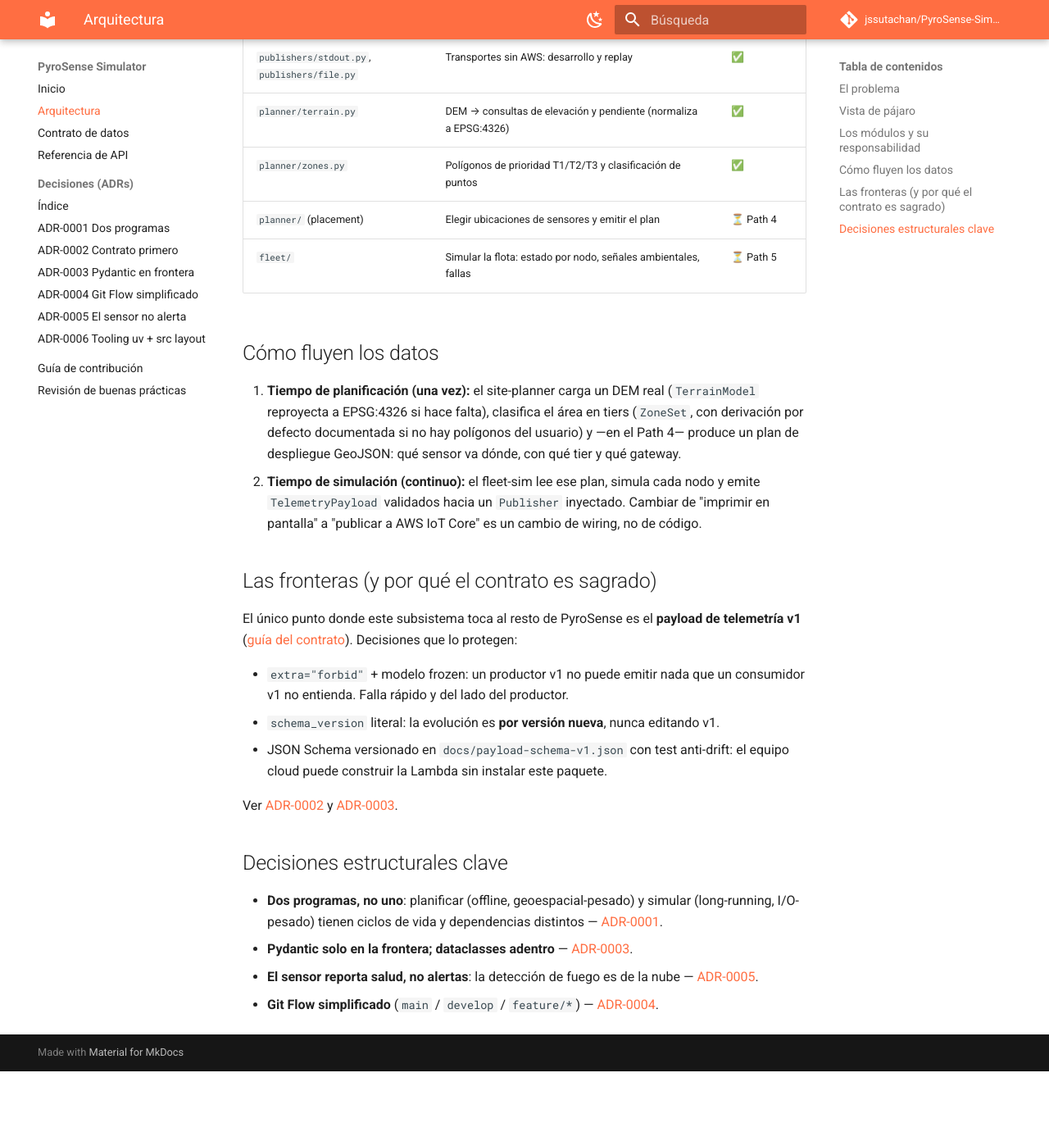
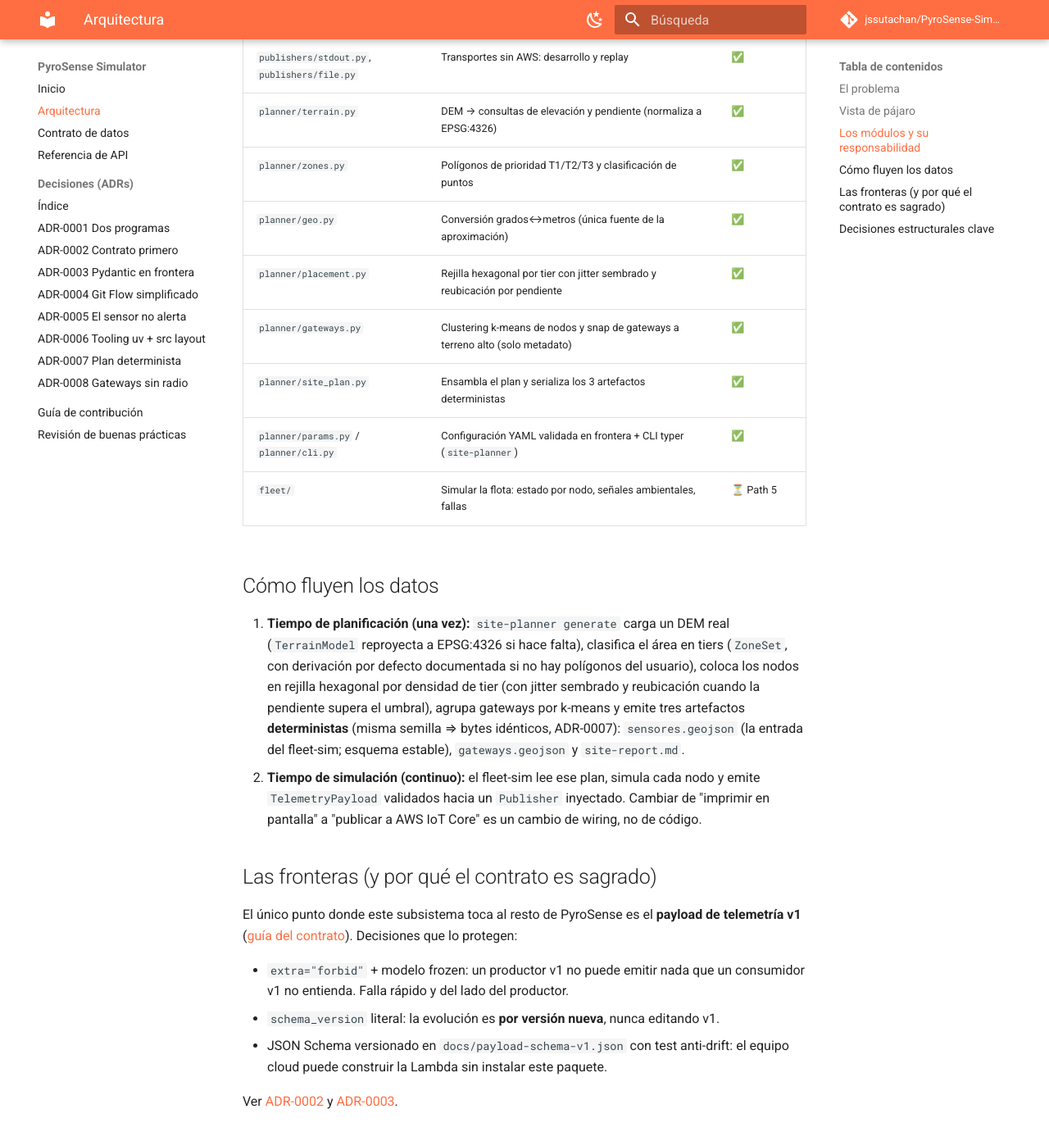
Before and after one commit to jssutachan/PyroSense-Simulator, an MkDocs documentation site: the page built from docs/architecture.md, in a window 1280 px wide and 1400 px high, scrolled down 1149 px. Shown: the top 1392 px of the window at 82% size. Built offline with MkDocs 1.6.1 and Material for MkDocs 9.7.7, drawn with Linux system fonts in a browser that asks for light colours; comment, search, counter and statistics services are not loaded; before the commit the page ends 2456 px from its top, so only the background shows below that.

Commit message:
docs: document Path 4 (placement, gateways, CLI)
ADR-0007 (deterministic plan by contract: single seed, no
timestamps, byte-identical outputs) and ADR-0008 (gateways as pure
metadata, no RF simulation; hand-rolled seeded k-means over
scikit-learn). Update README usage with the real site-planner CLI,
architecture guide module table and data flow, docs index status,
API reference (7 new modules) and CHANGELOG 0.4.0.

Co-Authored-By: Claude Fable 5 <noreply@anthropic.com>

```diff
--- a/docs/architecture.md
+++ b/docs/architecture.md
@@ -52,16 +52,23 @@ flowchart LR
 | `publishers/stdout.py`, `publishers/file.py` | Transportes sin AWS: desarrollo y replay | ✅ |
 | `planner/terrain.py` | DEM → consultas de elevación y pendiente (normaliza a EPSG:4326) | ✅ |
 | `planner/zones.py` | Polígonos de prioridad T1/T2/T3 y clasificación de puntos | ✅ |
-| `planner/` (placement) | Elegir ubicaciones de sensores y emitir el plan | ⏳ Path 4 |
+| `planner/geo.py` | Conversión grados↔metros (única fuente de la aproximación) | ✅ |
+| `planner/placement.py` | Rejilla hexagonal por tier con jitter sembrado y reubicación por pendiente | ✅ |
+| `planner/gateways.py` | Clustering k-means de nodos y snap de gateways a terreno alto (solo metadato) | ✅ |
+| `planner/site_plan.py` | Ensambla el plan y serializa los 3 artefactos deterministas | ✅ |
+| `planner/params.py` / `planner/cli.py` | Configuración YAML validada en frontera + CLI typer (`site-planner`) | ✅ |
 | `fleet/` | Simular la flota: estado por nodo, señales ambientales, fallas | ⏳ Path 5 |
 
 ## Cómo fluyen los datos
 
-1. **Tiempo de planificación (una vez):** el site-planner carga un DEM real
+1. **Tiempo de planificación (una vez):** `site-planner generate` carga un DEM real
    (`TerrainModel` reproyecta a EPSG:4326 si hace falta), clasifica el área en tiers
-   (`ZoneSet`, con derivación por defecto documentada si no hay polígonos del usuario)
-   y —en el Path 4— produce un plan de despliegue GeoJSON: qué sensor va dónde, con
-   qué tier y qué gateway.
+   (`ZoneSet`, con derivación por defecto documentada si no hay polígonos del usuario),
+   coloca los nodos en rejilla hexagonal por densidad de tier (con jitter sembrado y
+   reubicación cuando la pendiente supera el umbral), agrupa gateways por k-means y
+   emite tres artefactos **deterministas** (misma semilla ⇒ bytes idénticos, ADR-0007):
+   `sensores.geojson` (la entrada del fleet-sim; esquema estable), `gateways.geojson`
+   y `site-report.md`.
 2. **Tiempo de simulación (continuo):** el fleet-sim lee ese plan, simula cada nodo y
    emite `TelemetryPayload` validados hacia un `Publisher` inyectado. Cambiar de
    "imprimir en pantalla" a "publicar a AWS IoT Core" es un cambio de wiring, no de código.
--- a/mkdocs.yml
+++ b/mkdocs.yml
@@ -55,5 +55,7 @@ nav:
       - ADR-0004 Git Flow simplificado: adr/ADR-0004-git-flow.md
       - ADR-0005 El sensor no alerta: adr/ADR-0005-sensor-no-alerta.md
       - ADR-0006 Tooling uv + src layout: adr/ADR-0006-tooling.md
+      - ADR-0007 Plan determinista: adr/ADR-0007-plan-determinista.md
+      - ADR-0008 Gateways sin radio: adr/ADR-0008-gateways-metadato.md
   - Guía de contribución: CONTRIBUTING.md
   - Revisión de buenas prácticas: best-practices-review.md
```
Also changed, not shown: CHANGELOG.md (+20 -0 lines), README.md (+22 -3 lines), docs/adr/ADR-0007-plan-determinista.md (added, +31 -0 lines), docs/adr/ADR-0008-gateways-metadato.md (added, +34 -0 lines), docs/adr/index.md (+2 -0 lines), docs/index.md (+1 -1 lines), docs/reference.md (+14 -0 lines).
